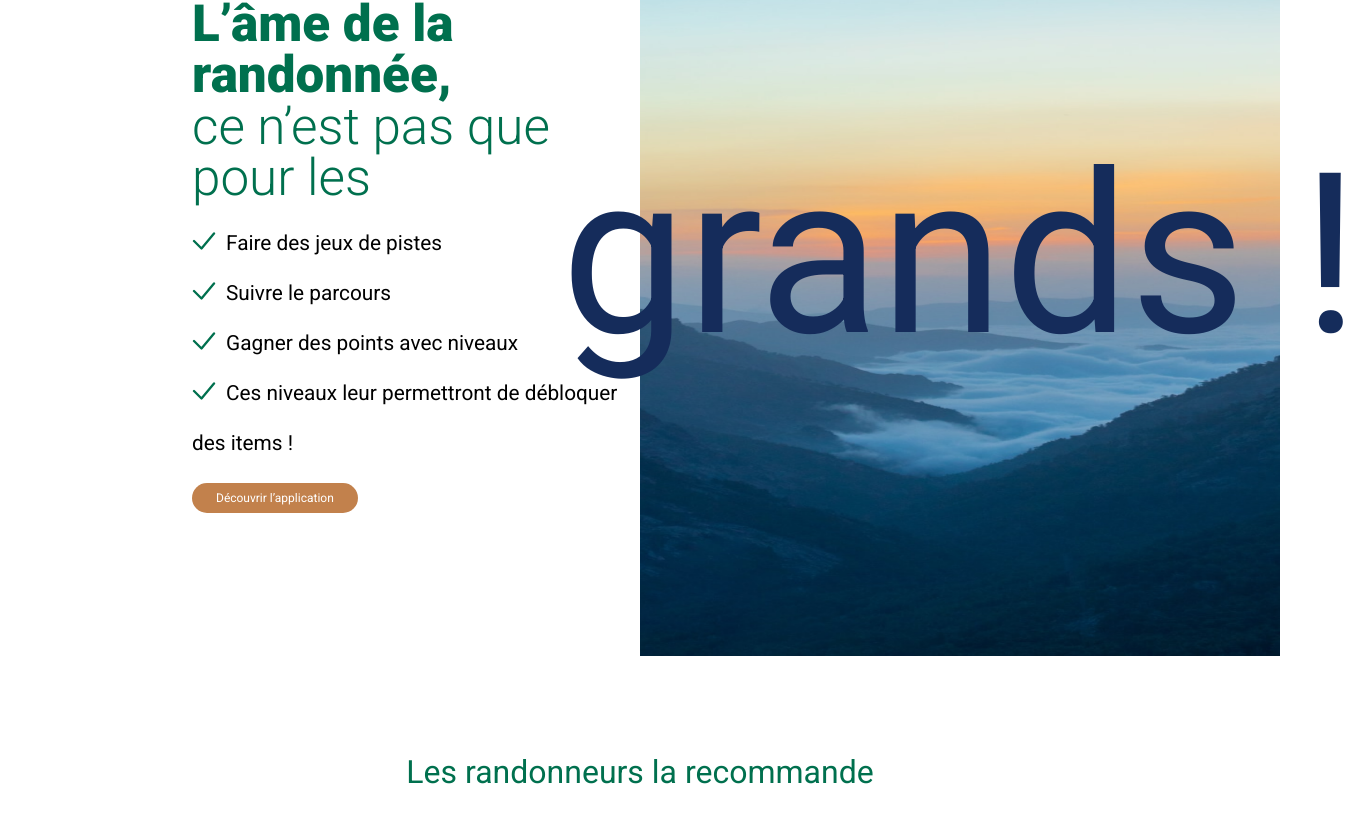
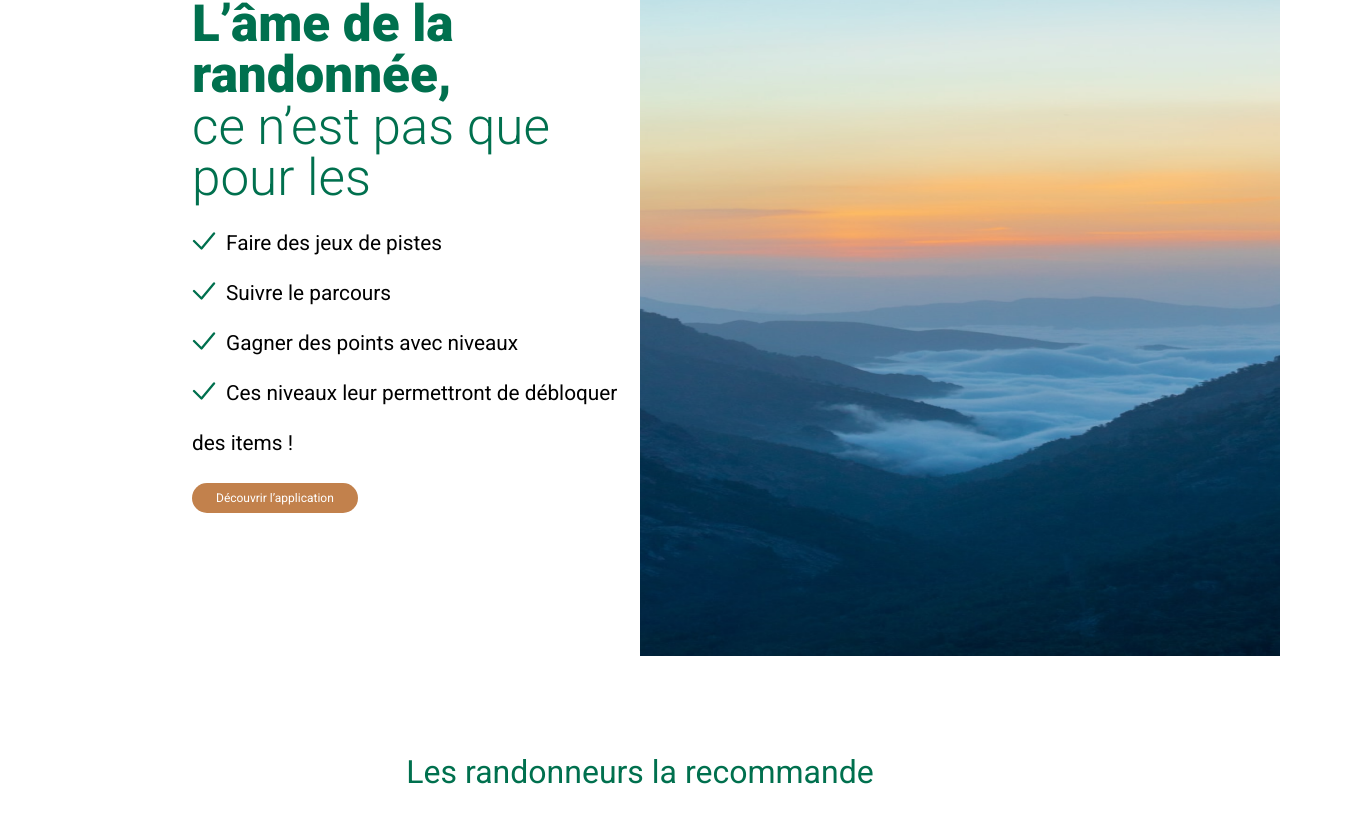
Before and after one commit to NtchPlayer/Ktorze, a Vue app: page / in a window 1280 px wide. Shown: the part 1683-2500 px from the top of the page, 1359 px wide, since content can reach past the window. Built offline with nearby package versions, Linux system fonts and the light colour scheme.

Commit message:
comment tag p 'grands !'

```diff
--- a/src/components/SectionBottom.vue
+++ b/src/components/SectionBottom.vue
@@ -15,7 +15,7 @@
       <figure>
         <img src="@/assets/cover-bottom.png" alt="">
       </figure>
-      <p>grands !</p>
+<!--      <p>grands !</p>-->
     </div>
 
   </div>
```
